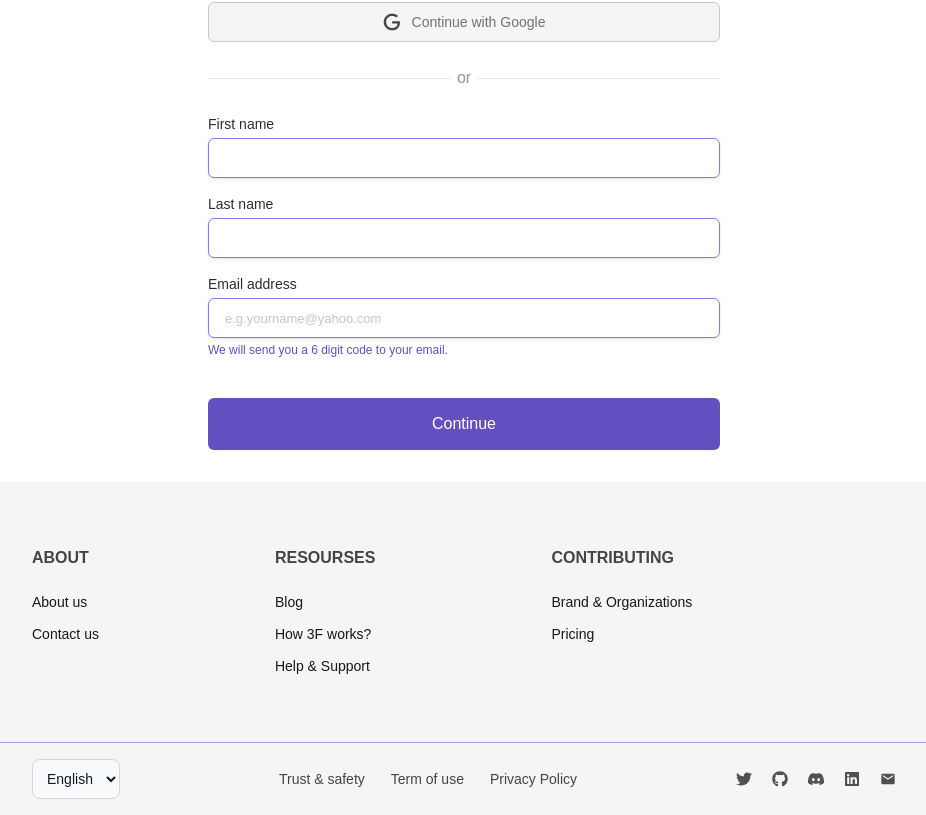
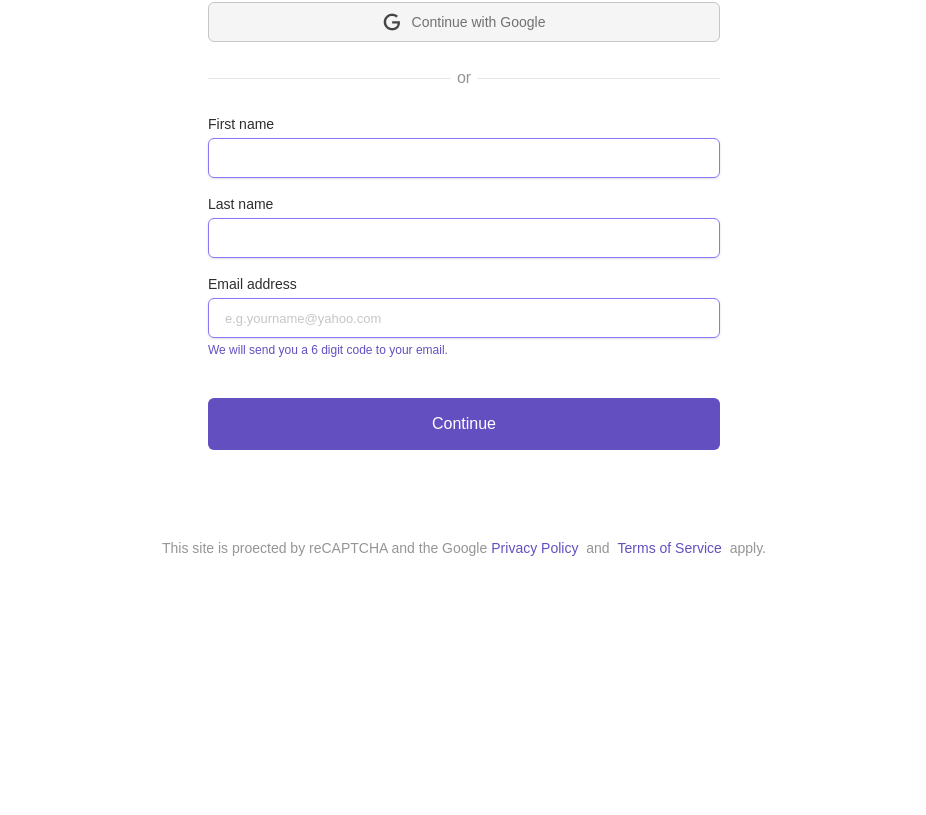
Before and after one commit to ayda-sh/fund-for-found, a Next.js app: page /sign-up in a window 1280 px wide. Shown: the part 504-1319 px from the top of the page, without its empty margins (176-1102 px from the left). After the commit the page ends 1076 px from the top, so only its background shows below. Built offline with nearby package versions, Linux system fonts and the light colour scheme.

Commit message:
refactor: rearrange navbar and footer components

```diff
--- a/src/app/(auth)/sign-up/page.jsx
+++ b/src/app/(auth)/sign-up/page.jsx
@@ -1,8 +1,11 @@
+import { NavBar } from "@/app/components/navbar/navbar";
 import Image from "next/image";
 import Link from "next/link";
 
 function SignUp() {
   return (
+    <>
+      <NavBar />
       <main>
         <div className="mx-auto flex flex-col items-center justify-center relative">
           <Link href="/">
@@ -83,6 +86,20 @@ function SignUp() {
           </div>
         </div>
       </main>
+      <div className="flex justify-center text-center mt-14 mb-3.5">
+        <p className="text-[var(--light-1)] text-sm">
+          This site is proected by reCAPTCHA and the Google
+          <Link className="text-[var(--primary)] mx-1" href="/privacy-policy">
+            Privacy Policy
+          </Link>{" "}
+          and{" "}
+          <Link className="text-[var(--primary)] mx-1" href="/term-of-use">
+            Terms of Service
+          </Link>{" "}
+          apply.
+        </p>
+      </div>
+    </>
   );
 }
 
--- a/src/app/components/footer/footer.jsx
+++ b/src/app/components/footer/footer.jsx
@@ -2,10 +2,13 @@ import Link from "next/link";
 
 function Footer() {
   return (
+    <footer>
       <div className="bg-[#F5F5F5] rounded-t-3xl">
         <div className="flex flex-wrap justify-center md:justify-normal gap-11 md:gap-44 py-16 px-0 md:px-52">
           <div>
-          <h4 className="text-[#444444] text-base mb-5 font-semibold">ABOUT</h4>
+            <h4 className="text-[#444444] text-base mb-5 font-semibold">
+              ABOUT
+            </h4>
             <ul className="flex flex-col gap-2">
               <li>
                 <Link
@@ -191,15 +194,16 @@ function Footer() {
                 <Link href="/trust-and-safety">Trust & safety</Link>
               </li>
               <li>
-              <Link href="term-of-use">Term of use</Link>
+                <Link href="/term-of-use">Term of use</Link>
               </li>
               <li>
-              <Link href="privacy-policy">Privacy Policy</Link>
+                <Link href="/privacy-policy">Privacy Policy</Link>
               </li>
             </ul>
           </div>
         </div>
       </div>
+    </footer>
   );
 }
 
--- a/src/app/components/navbar/navbar.jsx
+++ b/src/app/components/navbar/navbar.jsx
@@ -32,6 +32,7 @@ export function NavBar() {
   };
 
   return (
+    <header>
       <nav className="p-4 border-b border-[#D7CFF9]">
         <div className="lg:mx-32 flex items-center justify-between">
           <div className="">
@@ -135,5 +136,6 @@ export function NavBar() {
           </ul>
         )}
       </nav>
+    </header>
   );
 }
--- a/src/app/layout.js
+++ b/src/app/layout.js
@@ -24,13 +24,9 @@ export default function RootLayout({ children }) {
       <body
         className={`${geistSans.variable} ${geistMono.variable} antialiased`}
       >
-        <header>
-          <NavBar/>
-        </header>
+
         {children}
-        <footer>
-        <Footer/>
-        </footer>
+
       </body>
     </html>
   );
--- a/src/app/page.js
+++ b/src/app/page.js
@@ -1,9 +1,17 @@
+import Footer from "./components/footer/footer";
 import HomePage from "./components/Home/home";
+import { NavBar } from "./components/navbar/navbar";
 
 export default function Home() {
   return (
-    <main>
-      <HomePage />
-    </main>
+    <>
+      <NavBar />
+
+      <main>
+        <HomePage />
+      </main>
+
+      <Footer />
+    </>
   );
 }
```
Lines whose indentation alone changed are shown as unchanged.
